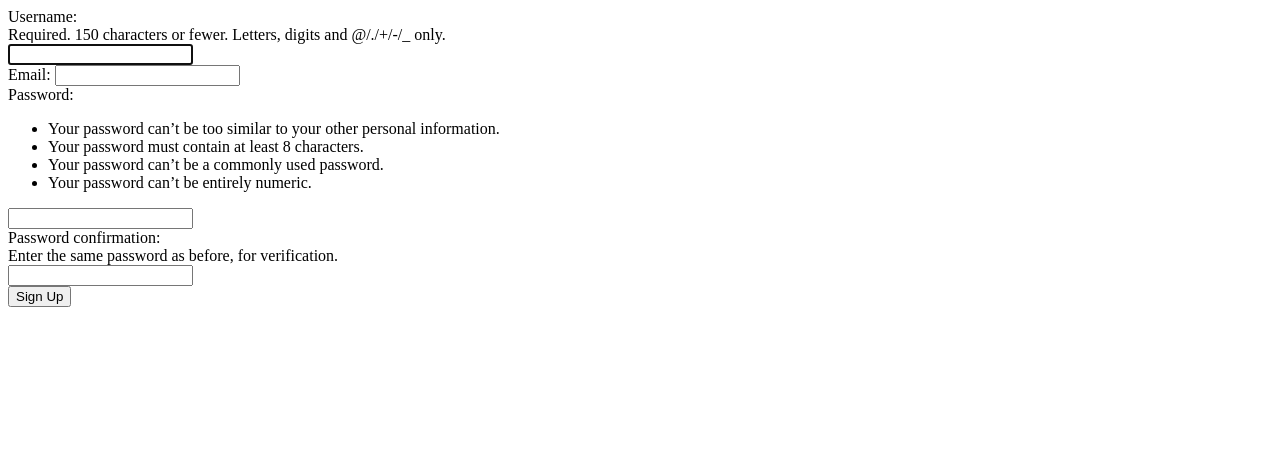
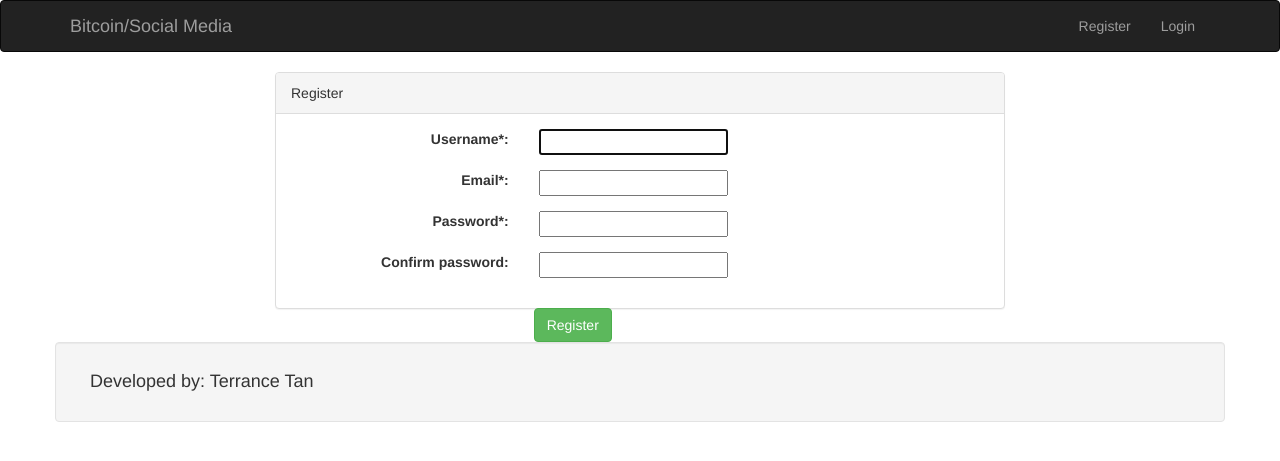
Before and after one commit to ming0520/bitcoin_scrap, a Django app: page /register/ in a window 1280 px wide. Shown: the top 461 px of the page. Run offline with Django 5.2, Linux system fonts and the light colour scheme; some libraries are stand-ins or nearby versions.

Commit message:
feat: update login logout and register template, login required

```diff
--- a/scrapperE/scrap/templates/dashboard_with_pivot.html
+++ b/scrapperE/scrap/templates/dashboard_with_pivot.html
@@ -47,12 +47,6 @@
 
           {% endif %}
         </li>
-        <!-- <li class="nav-item">
-          <a class="nav-link" href="#">Pricing</a>
-        </li>
-        <li class="nav-item">
-          <a class="nav-link disabled" aria-disabled="true">Disabled</a>
-        </li> -->
       </ul>
     </div>
   </div>
--- a/scrapperE/scrap/views.py
+++ b/scrapperE/scrap/views.py
@@ -6,6 +6,7 @@ from django.core import serializers
 from django.utils.timezone import make_aware
 from django.db import connections
 from django.db.models import Count
+from django.contrib.auth.decorators import login_required
 
 from rest_framework.response import Response
 from rest_framework.decorators import api_view
@@ -30,6 +31,7 @@ logging.basicConfig(level=logging.DEBUG, format='%(asctime)s - %(levelname)s - %
 # Creating a logger object
 logger = logging.getLogger()
 
+@login_required
 def dashboard_with_pivot(request):
     return render(request, 'dashboard_with_pivot.html', {})
 
--- a/scrapperE/scrapperE/settings.py
+++ b/scrapperE/scrapperE/settings.py
@@ -46,6 +46,7 @@ INSTALLED_APPS = [
 
 LOGIN_REDIRECT_URL = '/scrap/'  # Specify the path directly
 LOGOUT_REDIRECT_URL = "/login/"
+LOGIN_URL = "/login/"
 
 
 MIDDLEWARE = [
--- a/scrapperE/scrapperE/urls.py
+++ b/scrapperE/scrapperE/urls.py
@@ -22,6 +22,7 @@ from django.contrib.auth import views as auth_views
 urlpatterns = [
     path("admin/", admin.site.urls),
     path("scrap/", include("scrap.urls")),
+    path("", include("scrap.urls")),
     path('register/',user_views.register, name='register'),
     path('login/',auth_views.LoginView.as_view(template_name='user/login.html'),name='login'),
     # path('logout/',auth_views.LogoutView.as_view(template_name='user/logout.html'),name='logout'),
--- /dev/null
+++ b/scrapperE/user/templates/user/base.html
@@ -0,0 +1,49 @@
+<!DOCTYPE html>
+<html lang="en">
+<head>
+    <title>Bitcoin/Social</title>
+
+    <meta charset="utf-8">
+    <meta name="viewport" content="width=device-width, initial-scale=1">
+
+    <link rel="stylesheet" href="//maxcdn.bootstrapcdn.com/bootstrap/3.3.7/css/bootstrap.min.css">
+</head>
+<body class="override">
+    <nav class="navbar navbar-inverse" role="navigation">
+        <div class="container">
+            <div class="navbar-header">
+                <button type="button" class="navbar-toggle collapsed" data-toggle="collapse" data-target="#navbar" aria-expanded="false">
+                    <span class="sr-only">Toggle navigation</span>
+                    <span class="icon-bar"></span>
+                    <span class="icon-bar"></span>
+                    <span class="icon-bar"></span>
+                </button>
+                <a class="navbar-brand" href="/scrap/">Bitcoin/Social Media</a>
+            </div>
+
+            <div id="navbar" class="collapse navbar-collapse">
+                <ul class="nav navbar-nav navbar-right">
+                    <li><a href="/register">Register</a></li>
+                    <li><a href="/login">Login</a></li>
+                </ul>
+            </div>
+        </div>
+    </nav>
+
+    <div class="container">
+        <div class="row">
+            {% block content %}{% endblock %}
+        </div>
+    </div>
+
+    <footer>
+        <div class="container">
+            <div class="row well ml-t">
+                <div class="col-lg-8 col-md-8">
+                    <h4>Developed by: Terrance Tan</h4>
+                </div>
+            </div>
+        </div>
+    </footer>
+</body>
+</html>
--- a/scrapperE/user/templates/user/register.html
+++ b/scrapperE/user/templates/user/register.html
@@ -1,5 +1,65 @@
-<form method="POST">
-    {% csrf_token %}
-    {{ form }}
-    <button type="submit"> Sign Up</button>
-</form>
+{% extends "./base.html" %}
+
+{% block content %}
+    <div class="container">
+        <form method="POST">
+            {% csrf_token %}
+            <div class="col-md-8 col-md-offset-2">
+                <div class="panel panel-default">
+                    <div class="panel-heading">Register</div>
+                    <div class="panel-body">
+                        {% if error_message %}
+                            <p class="bg-danger p-d ml-b">{{ error_message }}</p>
+                        {% endif %}
+
+                        <div class="form-group clearfix">
+                            <label for="{{ form.username.id_for_label }}" class="col-md-4 control-label text-right">Username<span class="text-red">*</span>:</label>
+                            <div class="col-md-6">
+                                {{ form.username }}
+                            </div>
+                        </div>
+                        <div class="form-group clearfix">
+                            <label for="{{ form.email.id_for_label }}" class="col-md-4 control-label text-right">Email<span class="text-red">*</span>:</label>
+                            <div class="col-md-6">
+                                {{ form.email }}
+                            </div>
+                        </div>
+                        <div class="form-group clearfix">
+                            <label for="{{ form.password1.id_for_label }}" class="col-md-4 control-label text-right">Password<span class="text-red">*</span>:</label>
+                            <div class="col-md-6">
+                                {{ form.password1 }}
+                            </div>
+                        </div>
+                        <div class="form-group clearfix">
+                            <label for="{{ form.password2.id_for_label }}" class="col-md-4 control-label text-right">Confirm password:</label>
+                            <div class="col-md-6">
+                                {{ form.password2 }}
+                            </div>
+                        </div>
+                        <!-- <div class="form-group clearfix">
+                            <label for="{{ form.first_name.id_for_label }}" class="col-md-4 control-label text-right">First Name:</label>
+                            <div class="col-md-6">
+                                {{ form.first_name }}
+                            </div>
+                        </div>
+                        <div class="form-group clearfix">
+                            <label for="{{ form.last_name.id_for_label }}" class="col-md-4 control-label text-right">Last Name:</label>
+                            <div class="col-md-6">
+                                {{ form.last_name }}
+                            </div>
+                        </div>
+                        <div class="form-group clearfix">
+                            <label for="{{ form.phone_number.id_for_label }}" class="col-md-4 control-label text-right">Phone Number:</label>
+                            <div class="col-md-6">
+                                {{ form.phone_number }}
+                            </div> -->
+                        </div>
+                        <div class="col-md-6 col-md-offset-4">
+                            <input type="submit" value="Register" class="btn btn-success">
+                        </div>
+                    </div>
+                </div>
+            </div>
+        </form>
+    </div>
+{% endblock %}
```
Also changed, not shown: scrapperE/user/templates/user/login.html (+24 -6 lines), scrapperE/user/templates/user/logout.html (+6 -1 lines).
